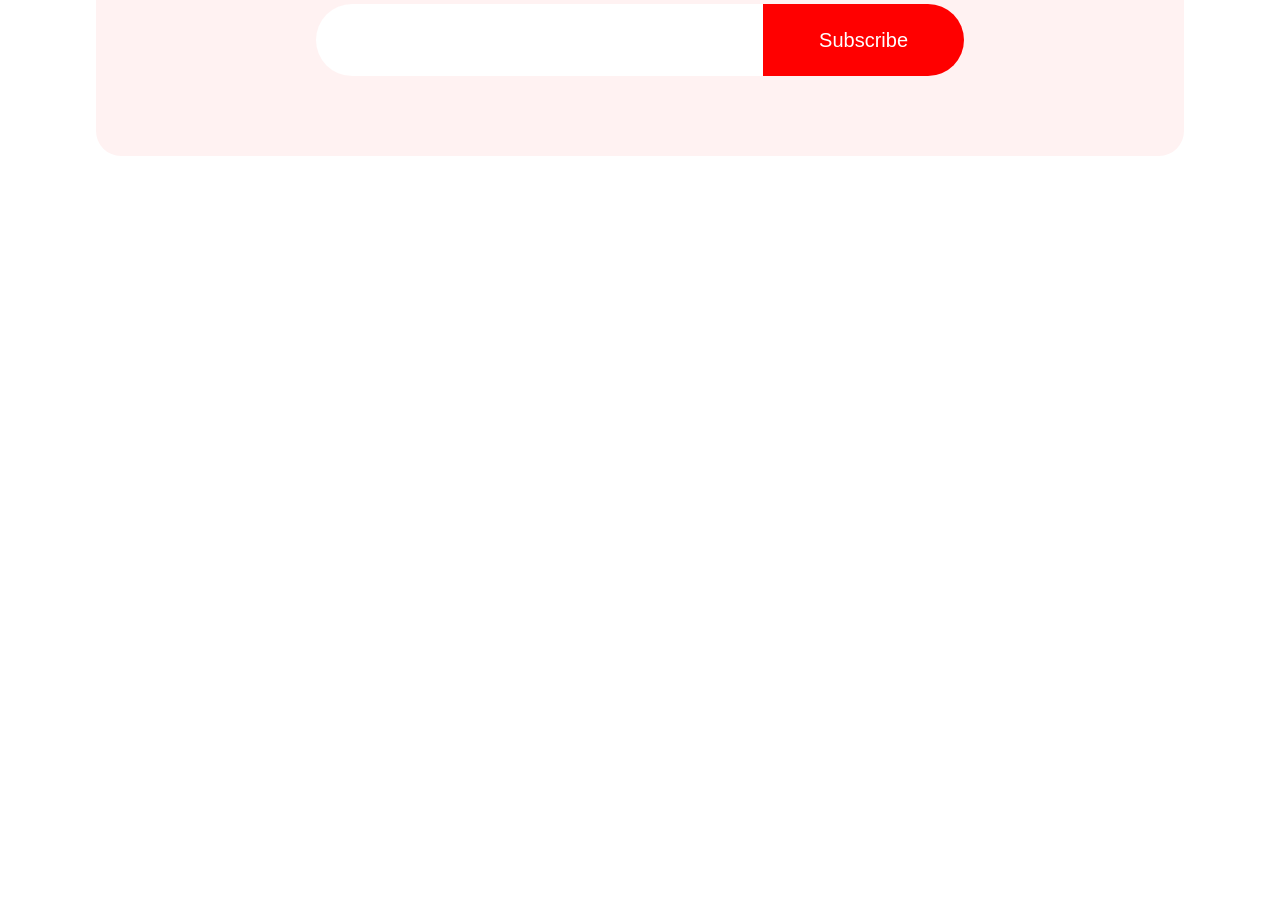
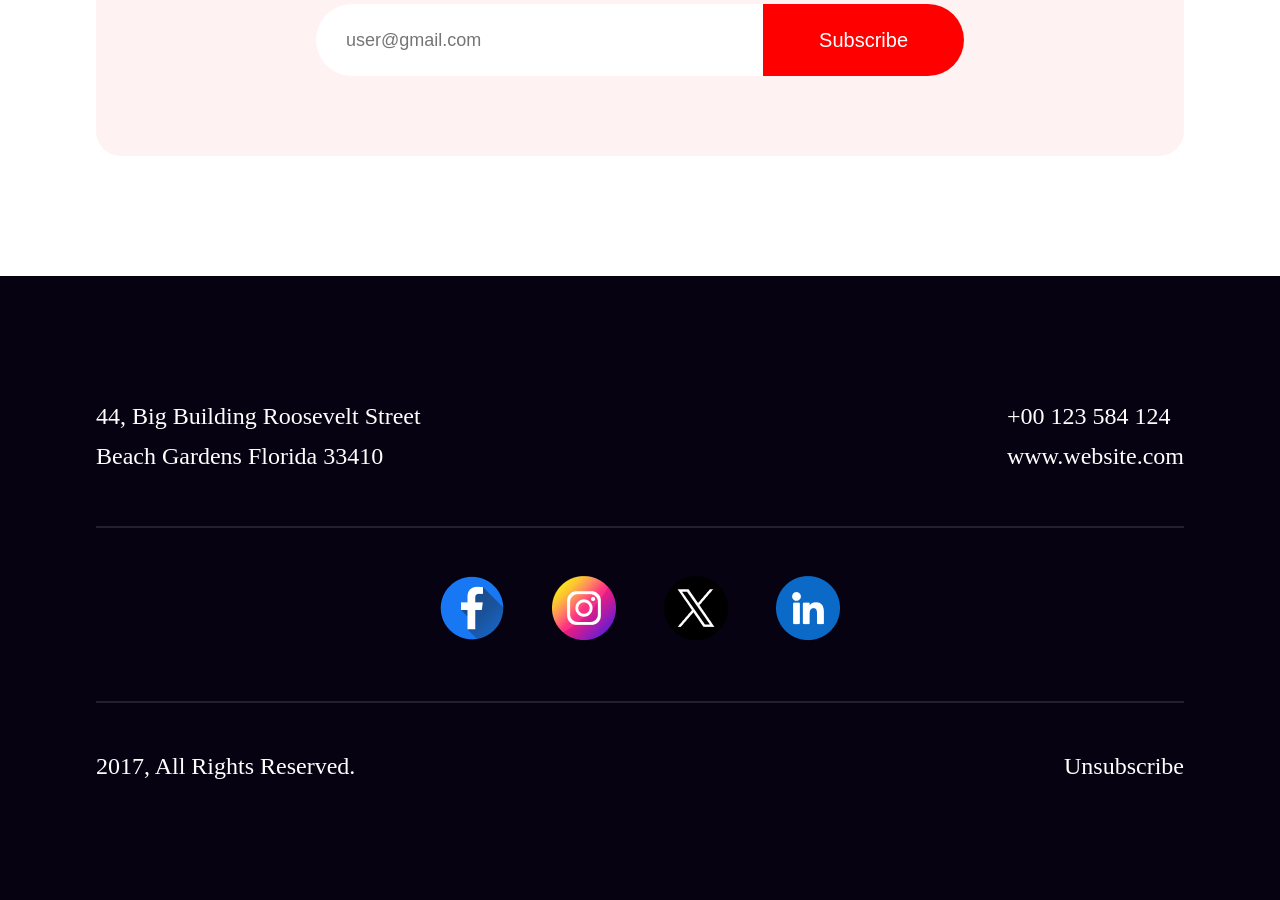
Before and after one commit to mosfiqurRahmanJsd/B9A1-New-Year-New-Mission, a plain HTML site: page index.html in a window 1280 px wide. Shown: the part 4655-5555 px from the top of the page. Before the commit the page ends 4931 px from the top, so only its background shows below. Drawn offline with Linux system fonts and the light colour scheme.

Commit message:
footer added

```diff
--- a/css/style.css
+++ b/css/style.css
@@ -186,7 +186,9 @@
     height: 72px;
     width: 100%;
     border-radius: 50px 0 0 50px;
-    font-size: 32px;
+    font-size: 18px;
+    padding-left: 30px;
+    color: #070211;
 }
 
 .subscribe-input-box input[type=submit] {
@@ -196,3 +198,63 @@
     font-size: 20px;
     color: #fff;
 }
+
+
+
+/* footer section */
+#footer {
+    min-height: 609px;
+    background-color: #070211;
+
+}
+
+.footer-content {
+    width: 85%;
+    margin: 0 auto;
+    color: #fff;
+    padding: 120px 0;
+}
+
+.footer-top {
+    display: flex;
+    justify-content: space-between;
+    padding-bottom: 50px;
+}
+
+.footer-top p,
+ul li {
+    font-size: 24px;
+    line-height: 40px;
+}
+
+.footer-top ul {
+    list-style: none;
+}
+
+hr {
+    border: 1px solid #231F2C;
+}
+
+.footer-icon {
+    margin: 48px 0;
+}
+
+.footer-icon ul {
+    list-style: none;
+    display: flex;
+    justify-content: center;
+}
+
+.footer-icon ul li {
+    margin: 0 24px;
+}
+
+.footer-bottom {
+    margin-top: 50px;
+    display: flex;
+    justify-content: space-between;
+}
+
+.footer-bottom p {
+    font-size: 24px;
+}
--- a/index.html
+++ b/index.html
@@ -64,13 +64,37 @@
                     risus ut pellentesque vel euismod. </p>
             </div>
             <div class="subscribe-input-box">
-                <input type="email" name="" id="">
+                <input type="email" name="" id="" placeholder="user@gmail.com">
                 <input type="submit" value="Subscribe">
             </div>
         </section>
     </main>
-    <footer>
+    <footer id="footer">
+        <section class="footer-content">
+            <div class="footer-top">
+                <p>44, Big Building Roosevelt Street <br>
+                    Beach Gardens Florida 33410</p>
+                <ul>
+                    <li>+00 123 584 124</li>
+                    <li>www.website.com</li>
+                </ul>
+            </div>
+            <hr>
+            <div class="footer-icon">
+                <ul>
+                    <li><img src="./images/Facebook.png" alt=""></li>
+                    <li><img src="./images/Instagram.png" alt=""></li>
+                    <li><img src="./images/Twitter.png" alt=""></li>
+                    <li><img src="./images/Linkedin.png" alt=""></li>
+                </ul>
+            </div>
+            <hr>
 
+            <div class="footer-bottom">
+                <p>2017, All Rights Reserved.</p>
+                <p>Unsubscribe</p>
+            </div>
+        </section>
     </footer>
 
 </body>
```
